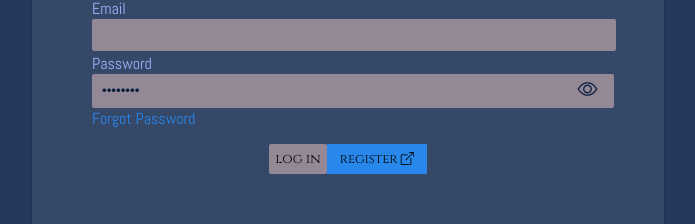
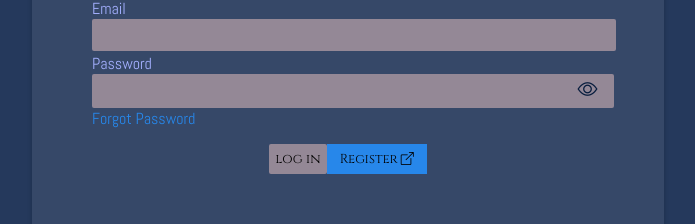
Before and after one commit to dipoahmed018/ProductManagement-React, a React (Create React App) app: page /login in a window 1280 px wide. Shown: the part 314-538 px from the top of the page, without its empty margins (292-987 px from the left). Built offline with nearby package versions, Linux system fonts and the light colour scheme.

Commit message:
lettile bit tweak in register

```diff
--- a/src/Components/Shared/Header.js
+++ b/src/Components/Shared/Header.js
@@ -31,7 +31,6 @@ export default function Header() {
   return (
     <div className="header">
       <Link to="/">Home</Link>
-      {user && <Link to="/profile">{user?.name}</Link>}
       {user && <button onClick={() => logout()}>Log out</button>}
       {!user && path !== '/login' && <Link to='/login'>Login</Link>}
       {!user && path !== '/register' && <Link to='/register'>Register</Link>}
--- a/src/Pages/Login.jsx
+++ b/src/Pages/Login.jsx
@@ -8,7 +8,7 @@ export default function Login() {
     const { user, setUser } = useContext(Usercontext)
     const history = useHistory()
     const [error, setError] = useState('')
-    const [input, setInput] = useState({ email: '', password: 'password' })
+    const [input, setInput] = useState({ email: '', password: '' })
     const input_password = useRef()
     const error_box = useRef()
     const updateInputs = (e) => {
@@ -74,17 +74,17 @@ export default function Login() {
                 <div className="form login">
                     <form onSubmit={submit} action="">
                         <label htmlFor="email">Email</label><br />
-                        <input required onChange={updateInputs} type="email" name="email" id="email" value={input.email} /><br />
+                        <input required onChange={updateInputs} type="email" name="email" id="email" /><br />
                         <label htmlFor="password">Password</label><br />
                         <div className="password-block">
-                            <input ref={input_password} required onChange={updateInputs} type="password" name="password" id="password" value={input.password} />
+                            <input ref={input_password} required onChange={updateInputs} type="password" name="password" id="password" />
                             <i onClick={changePasswordVIsibility} className="bi bi-eye"></i>
                         </div>
                         <div ref={error_box} className="error-notice">{error}<i className="bi bi-x-circle" onClick={() => setError('')}></i></div>
                         <Link to="/forgot-password"> Forgot Password</Link>
                         <div className="buttons">
                             <input type="submit" value="log in" />
-                            <Link to="/register"> <button className="form-link-button">register <i className="bi bi-box-arrow-up-right"></i></button></Link>
+                            <Link to="/register"> <button className="form-link-button">Register <i className="bi bi-box-arrow-up-right"></i></button></Link>
                         </div>
                     </form>
                 </div>
--- a/src/Pages/Register.jsx
+++ b/src/Pages/Register.jsx
@@ -7,6 +7,7 @@ export default function Register() {
     const history = useHistory()
     const [error, setError] = useState('')
     const [input, setInput] = useState({ name: '', email: '', password: '' })
+    const [inputError, setInputError] = useState({ name: undefined, email: undefined, password: undefined })
     const input_password = useRef()
     const error_box = useRef()
     const updateInputs = (e) => {
@@ -38,7 +39,16 @@ export default function Register() {
             })
             .catch(err => {
                 if (err.status) {
-                    err.json().then(data => setError(data.message ?? 'something went wrong please try again'))
+                    err.json().then(data => {
+                        setError(data.message ?? 'something went wrong please try again')
+                        for (const err in data.errors) {
+                            if (typeof data.errors[err] == 'string') {
+                                setInputError(prev => ({...prev, [err] : data.errors[err][0]}))
+                            } else {
+                                setInputError(prev => ({...prev, [err] : data.errors[err][0]}))
+                            }
+                        }
+                    })
                 }
             })
     }
@@ -72,14 +82,21 @@ export default function Register() {
                     <label htmlFor="name">name</label><br />
                     <input onChange={(e) => updateInputs(e)} type="text" name="name" id="name" /><br />
 
+                    <div ref={error_box} className={inputError.name ? '' : 'hide'}>{inputError.email}<i className="bi bi-x-circle" onClick={() => setInputError(prev => ({ ...prev, name: undefined }))}></i></div>
+
+
                     <label htmlFor="email">email</label><br />
                     <input onChange={(e) => updateInputs(e)} type="email" name="email" id="email" /><br />
 
+                    <div ref={error_box} className={inputError.email ? '' : 'hide'}>{inputError.email}<i className="bi bi-x-circle" onClick={() => setInputError(prev => ({ ...prev, email: undefined }))}></i></div>
+
+
                     <label htmlFor="password">password</label><br />
                     <div className="password-block">
-                        <input ref={input_password} required onChange={updateInputs} type="password" name="password" id="password" value={input.password} />
+                        <input ref={input_password} required onChange={updateInputs} type="password" name="password" id="password" />
                         <i onClick={changeVIsibility} className="bi bi-eye"></i>
                     </div>
+                    <div ref={error_box} className={inputError.password ? '' : 'hide'}>{inputError.password}<i className="bi bi-x-circle" onClick={() => setInputError(prev => ({ ...prev, password: undefined }))}></i></div>
 
                     <div ref={error_box} className="error-notice">{error}<i className="bi bi-x-circle" onClick={() => setError('')}></i></div>
 
```
